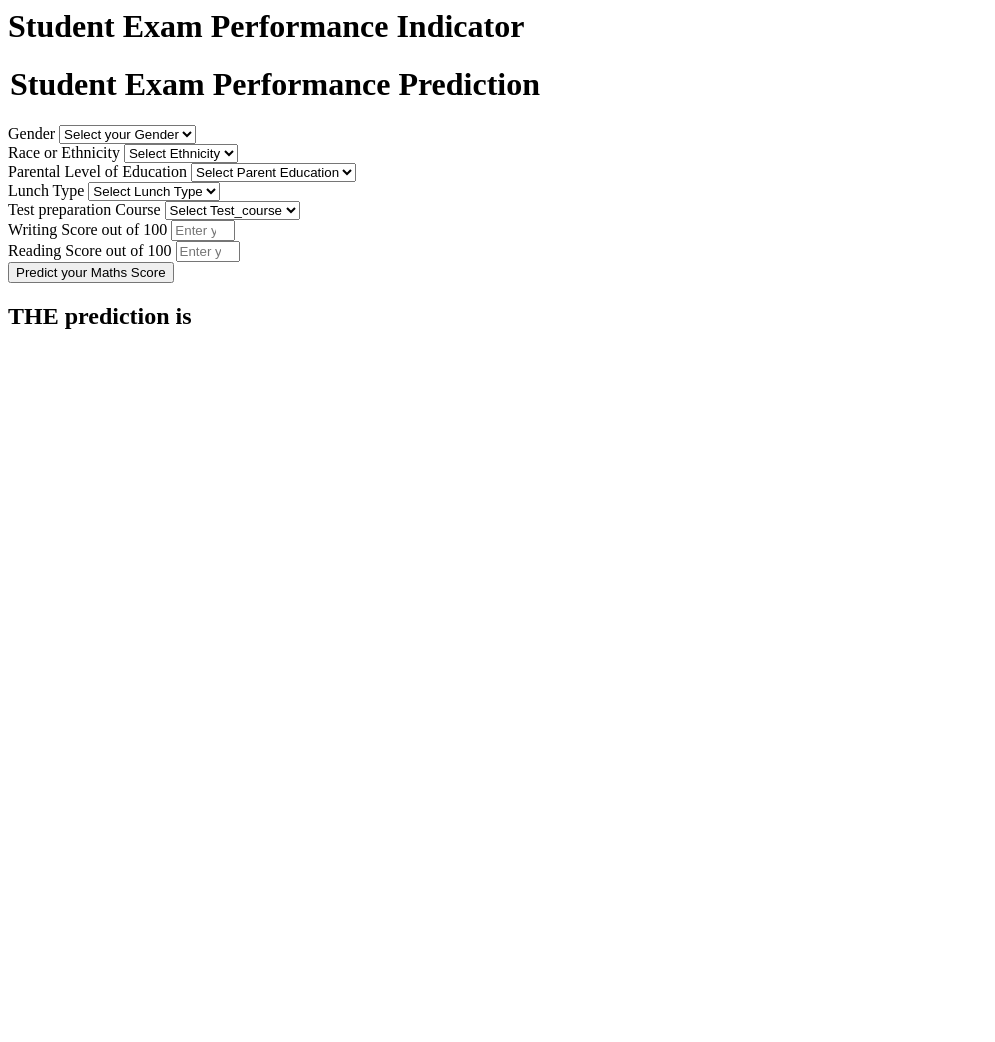
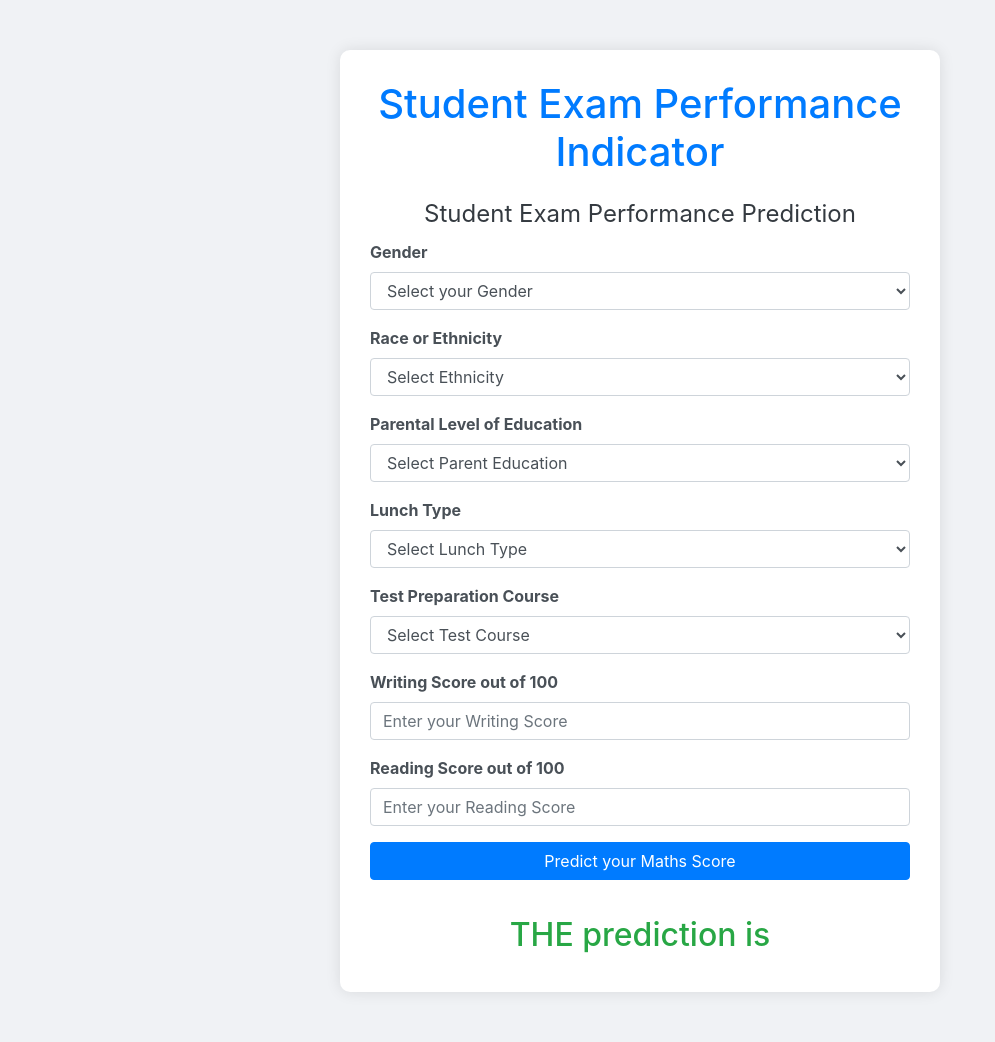
Before and after one commit to Vinaykiran1819/End-to-End_MachineLearning_Project, a Flask app: page /predictdata in a window 1280 px wide. Shown: the whole page, without its empty margins (0-995 px from the left). Before the commit the page ends 329 px from the top, so only its background shows below. Run offline with Flask 3, Linux system fonts and the light colour scheme; some libraries are stand-ins or nearby versions.

Commit message:
Website Version 1

```diff
--- a/templates/home.html
+++ b/templates/home.html
@@ -1,111 +1,135 @@
-<html>
+<!DOCTYPE html>
+<html lang="en">
+
+<head>
+    <meta charset="UTF-8">
+    <meta name="viewport" content="width=device-width, initial-scale=1.0">
+    <title>Student Exam Performance Indicator</title>
+    <!-- Bootstrap CSS -->
+    <link href="https://maxcdn.bootstrapcdn.com/bootstrap/4.5.2/css/bootstrap.min.css" rel="stylesheet">
+    <style>
+        body {
+            background-color: #f0f2f5;
+        }
+
+        .login {
+            max-width: 600px;
+            margin: 50px auto;
+            padding: 30px;
+            background-color: #ffffff;
+            border-radius: 10px;
+            box-shadow: 0 0 15px rgba(0, 0, 0, 0.1);
+        }
+
+        h1 {
+            color: #007bff;
+            text-align: center;
+            margin-bottom: 20px;
+        }
+
+        h2 {
+            color: #28a745;
+            text-align: center;
+            margin-top: 20px;
+        }
+
+        legend {
+            font-size: 1.5em;
+            color: #343a40;
+            text-align: center;
+        }
+
+        .form-label {
+            font-weight: bold;
+            color: #495057;
+        }
+
+        .btn-primary {
+            background-color: #007bff;
+            border-color: #007bff;
+        }
+
+        .btn-primary:hover {
+            background-color: #0056b3;
+            border-color: #004085;
+        }
+    </style>
+</head>
+
 <body>
     <div class="login">
         <h1>Student Exam Performance Indicator</h1>
-
         <form action="{{ url_for('predict_datapoint')}}" method="post">
-        <h1>
+            <fieldset>
                 <legend>Student Exam Performance Prediction</legend>
-        </h1>
-        <div class="mb-3">
+                <div class="form-group">
                     <label class="form-label">Gender</label>
-            <select class="form-control" name="gender" placeholder="Enter you Gender" required>
-                <option class="placeholder" selected disabled value="">Select your Gender</option>
-                <option value="male">
-                    Male
-                </option>
-                <option value="female">
-                    Female
-                </option>
+                    <select class="form-control" name="gender" required>
+                        <option selected disabled value="">Select your Gender</option>
+                        <option value="male">Male</option>
+                        <option value="female">Female</option>
                     </select>
                 </div>
-        <div class="mb-3">
+                <div class="form-group">
                     <label class="form-label">Race or Ethnicity</label>
-            <select class="form-control" name="ethnicity" placeholder="Enter you ethnicity" required>
-                <option class="placeholder" selected disabled value="">Select Ethnicity</option>
-                <option value="group A">
-                    Group A
-                </option>
-                <option value="group B">
-                    Group B
-                </option>
-                <option value="group C">
-                    Group C
-                </option>
-                <option value="group D">
-                    Group D
-                </option>
-                <option value="group E">
-                    Group E
-                </option>
+                    <select class="form-control" name="ethnicity" required>
+                        <option selected disabled value="">Select Ethnicity</option>
+                        <option value="group A">Group A</option>
+                        <option value="group B">Group B</option>
+                        <option value="group C">Group C</option>
+                        <option value="group D">Group D</option>
+                        <option value="group E">Group E</option>
                     </select>
                 </div>
-        <div class="mb-3">
+                <div class="form-group">
                     <label class="form-label">Parental Level of Education</label>
-            <select class="form-control" name="parental_level_of_education"
-                placeholder="Enter you Parent Education" required>
-                <option class="placeholder" selected disabled value="">Select Parent Education</option>
-                <option value="associate's degree">
-                    associate's degree
-                </option>
-                <option value="bachelor's degree">
-                    bachelor's degree
-                </option>
-                <option value="high school">
-                    high school
-                </option>
-                <option value="master's degree">
-                    master's degree
-                </option>
-                <option value="some college">
-                    some college
-                </option>
-                <option value="some high school">
-                    some high school
-                </option>
+                    <select class="form-control" name="parental_level_of_education" required>
+                        <option selected disabled value="">Select Parent Education</option>
+                        <option value="associate's degree">associate's degree</option>
+                        <option value="bachelor's degree">bachelor's degree</option>
+                        <option value="high school">high school</option>
+                        <option value="master's degree">master's degree</option>
+                        <option value="some college">some college</option>
+                        <option value="some high school">some high school</option>
                     </select>
                 </div>
-        <div class="mb-3">
+                <div class="form-group">
                     <label class="form-label">Lunch Type</label>
-            <select class="form-control" name="lunch" placeholder="Enter you Lunch" required>
-                <option class="placeholder" selected disabled value="">Select Lunch Type</option>
-                <option value="free/reduced">
-                    free/reduced
-                </option>
-                <option value="standard">
-                    standard
-                </option>
+                    <select class="form-control" name="lunch" required>
+                        <option selected disabled value="">Select Lunch Type</option>
+                        <option value="free/reduced">free/reduced</option>
+                        <option value="standard">standard</option>
                     </select>
                 </div>
-        <div class="mb-3">
-            <label class="form-label">Test preparation Course</label>
-            <select class="form-control" name="test_preparation_course" placeholder="Enter you Course"
-                required>
-                <option class="placeholder" selected disabled value="">Select Test_course</option>
-                <option value="none">
-                    None
-                </option>
-                <option value="completed">
-                    Completed
-                </option>
+                <div class="form-group">
+                    <label class="form-label">Test Preparation Course</label>
+                    <select class="form-control" name="test_preparation_course" required>
+                        <option selected disabled value="">Select Test Course</option>
+                        <option value="none">None</option>
+                        <option value="completed">Completed</option>
                     </select>
                 </div>
-        <div class="mb-3">
+                <div class="form-group">
                     <label class="form-label">Writing Score out of 100</label>
-            <input class="form-control" type="number" name="reading_score"
-                placeholder="Enter your Reading score" min='0' max='100' />
+                    <input class="form-control" type="number" name="writing_score" placeholder="Enter your Writing Score" min="0" max="100" required />
                 </div>
-        <div class="mb-3">
+                <div class="form-group">
                     <label class="form-label">Reading Score out of 100</label>
-            <input class="form-control" type="number" name="writing_score"
-                placeholder="Enter your Reading Score" min='0' max='100' />
+                    <input class="form-control" type="number" name="reading_score" placeholder="Enter your Reading Score" min="0" max="100" required />
                 </div>
-        <div class="mb-3">
-            <input class="btn btn-primary" type="submit" value="Predict your Maths Score" required />
+                <div class="form-group text-center">
+                    <input class="btn btn-primary btn-block" type="submit" value="Predict your Maths Score" />
                 </div>
+            </fieldset>
         </form>
         <h2>
-       THE  prediction is {{results}}
+            THE prediction is {{results}}
         </h2>
-   <body>
+    </div>
+    <!-- Bootstrap JS and dependencies -->
+    <script src="https://code.jquery.com/jquery-3.5.1.slim.min.js"></script>
+    <script src="https://cdn.jsdelivr.net/npm/@popperjs/core@2.5.4/dist/umd/popper.min.js"></script>
+    <script src="https://maxcdn.bootstrapcdn.com/bootstrap/4.5.2/js/bootstrap.min.js"></script>
+</body>
+
 </html>
```
Lines whose indentation alone changed are shown as unchanged.
